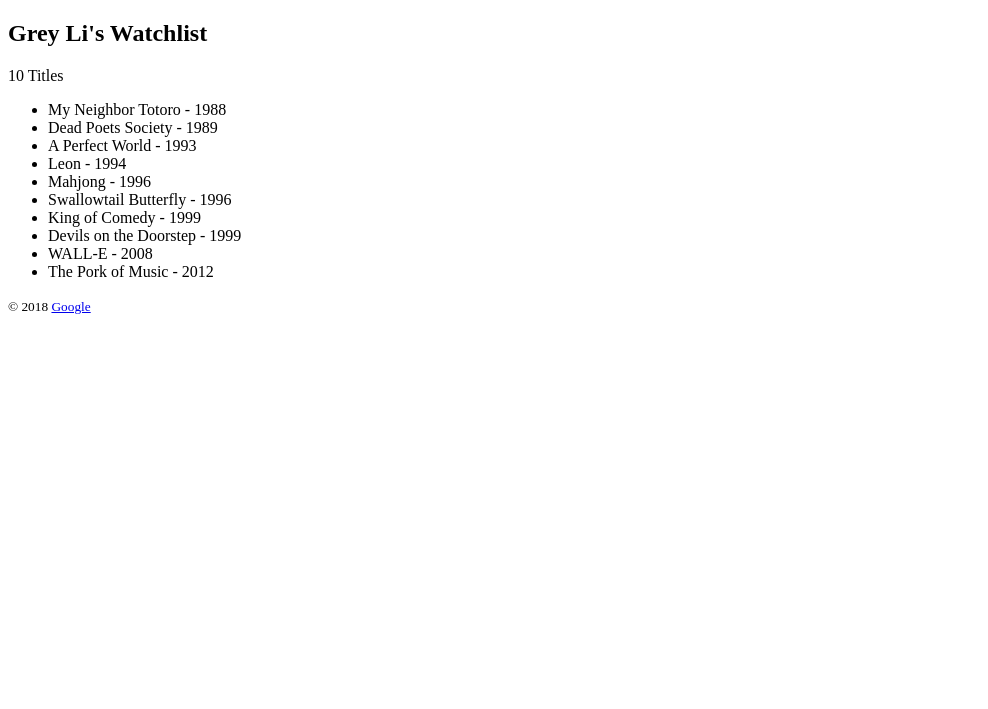
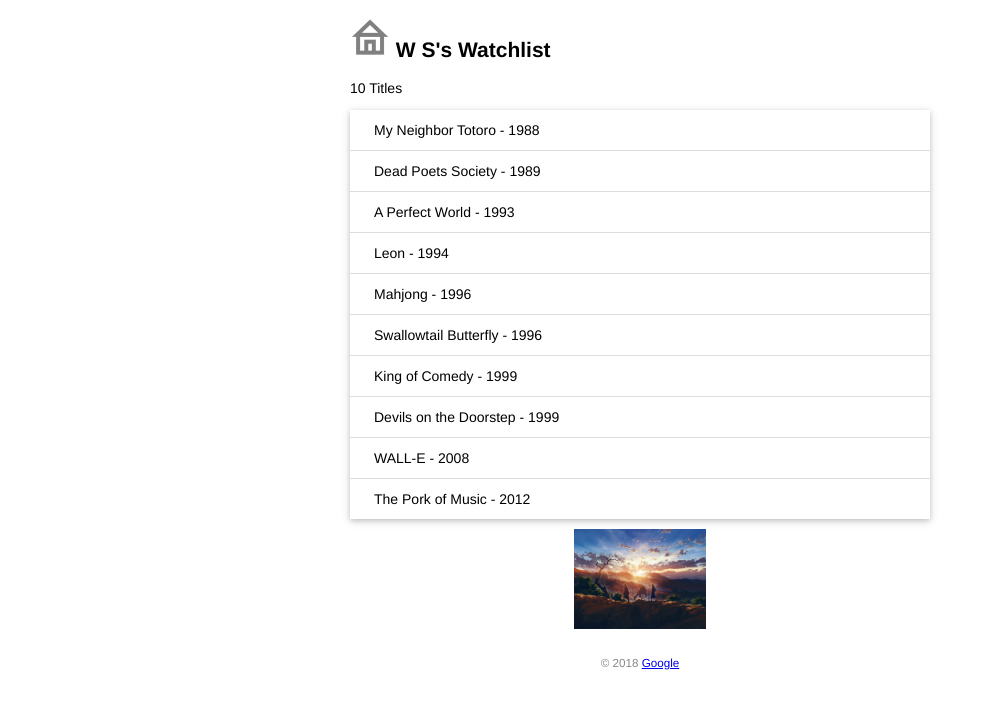
Before and after one commit to WeiS49/Watchlist, a Flask app: page / in a window 1280 px wide. Shown: the top 709 px of the page, without its empty margins (0-988 px from the left). Run offline with Flask 2, Linux system fonts and the light colour scheme.

Commit message:
Add static files

```diff
--- a/app.py
+++ b/app.py
@@ -4,7 +4,7 @@ from flask import escape, url_for, render_template
 
 app = Flask(__name__)
 
-name = 'Grey Li'
+name = 'W S'
 movies = [
     {'title': 'My Neighbor Totoro', 'year': '1988'},
     {'title': 'Dead Poets Society', 'year': '1989'},
@@ -41,7 +41,6 @@ def user_page(name):
     如果有多个页面, 则返回最下面的地址
 """
 @app.route('/test')
-@app.route('/test2')
 def test_url_for():
     print(f"输出: {url_for('index')}")
     print(f"输出: {url_for('hello')}", type(url_for('hello')))
--- /dev/null
+++ b/static/style.css
@@ -0,0 +1,50 @@
+/* 页面整体 */
+body {
+    margin: auto;
+    max-width: 580px;
+    font-size: 14px;
+    font-family: Helvetica, Arial, sans-serif;
+}
+
+/* 页脚 */
+footer {
+    color: #888;
+    margin-top: 15px;
+    text-align: center;
+    padding: 10px;
+}
+
+
+
+/* 头像 */
+.avatar {
+    width: 40px;
+}
+
+/* 电影列表 */
+.movie-list {
+    list-style-type: none;
+    padding: 0;
+    margin-bottom: 10px;
+    box-shadow: 0 2px 5px 0 rgba(0, 0, 0, 0.16), 0 2px 10px 0 rgba(0, 0, 0, 0.12);
+}
+
+.movie-list li {
+    padding: 12px 24px;
+    border-bottom: 1px solid #ddd;
+}
+
+.movie-list li:last-child {
+    border-bottom:none;
+}
+
+.movie-list li:hover {
+    background-color: #f8f9fa;
+}
+
+/* 龙猫图片 */
+.view {
+    display: block;
+    margin: 0 auto;
+    height: 100px;
+}
--- a/templates/index.html
+++ b/templates/index.html
@@ -6,16 +6,22 @@
     <meta http-equiv="X-UA-Compatible" content="IE=edge">
     <meta name="viewport" content="width=device-width, initial-scale=1.0">
     <title>Document</title>
+    <link rel="icon" href="{{ url_for('static', filename='fivet.png') }}">
+    <link rel="stylesheet" href="{{ url_for('static', filename='style.css') }}">
 </head>
 <body>
-    <h2>{{ name }}'s Watchlist</h2>
+    <h2>
+        <img class="avatar" src="{{ url_for('static', filename='house.png') }}" alt="">
+        {{ name }}'s Watchlist
+    </h2>
     {# 使用length过滤器(类似函数)获取列表movies长度 #}
     <p>{{ movies|length }} Titles</p>
-    <ul>
+    <ul class="movie-list">
         {% for movie in movies %}
         <li>{{ movie.title }} - {{ movie.year }}</li>
         {% endfor %}
     </ul>
+    <img class="view" src="{{ url_for('static', filename='view.png') }}" alt="">
     <footer>
         <small>&copy; 2018 <a href="http://www.google.com">Google</a></small>
     </footer>
```
Also changed, not shown: static/house.png (added), static/view.png (added).
